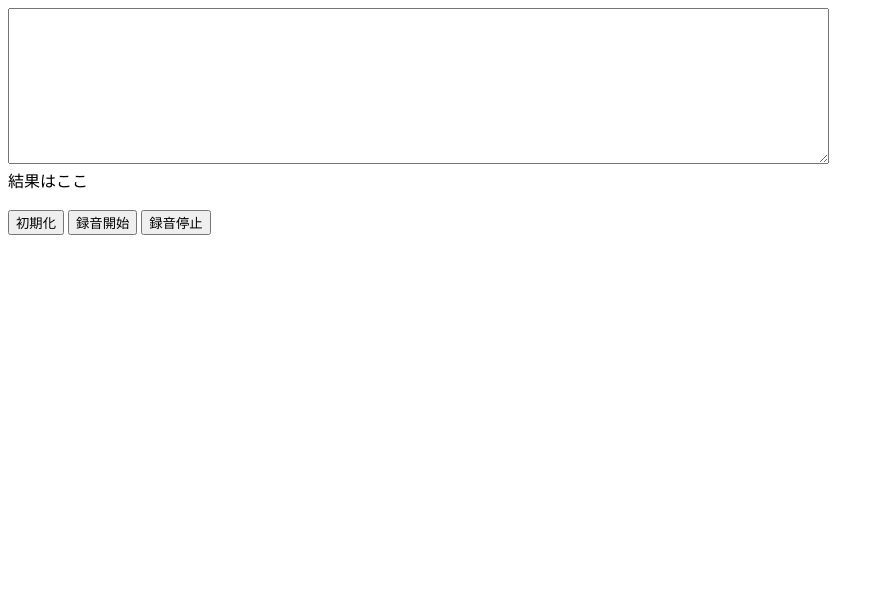
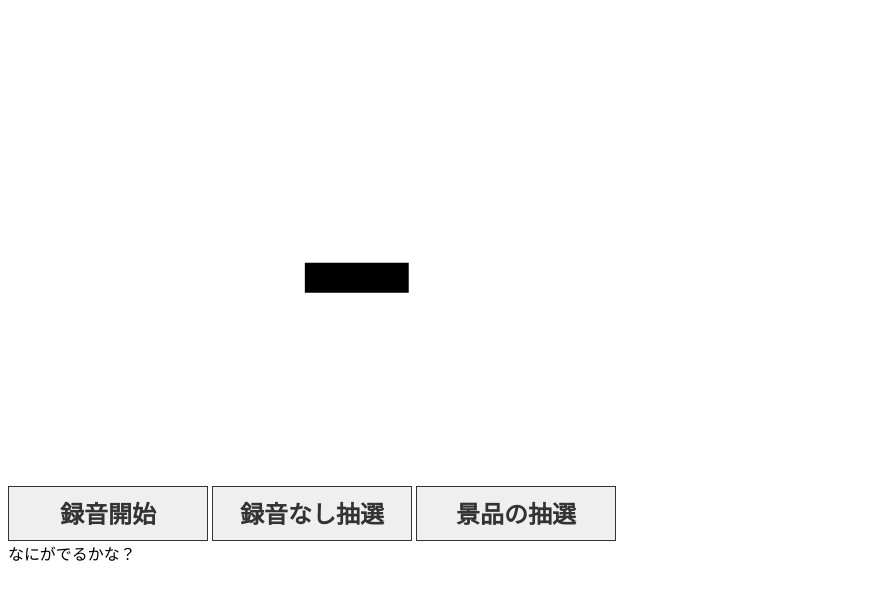
Before and after one commit to coboler/BINGO, a plain HTML site: page HTML5Application/public_html/index.html in a window 1280 px wide. Both pictures are taken after a click on the button "初期化". Shown: the whole page, without its empty margins (0-884 px from the left). Drawn offline with nearby package versions, Linux system fonts and the light colour scheme.

Commit message:
番号抽選を追加　スタイル調整

```diff
--- a/HTML5Application/nbproject/project.xml
+++ b/HTML5Application/nbproject/project.xml
@@ -3,7 +3,7 @@
     <type>org.netbeans.modules.web.clientproject</type>
     <configuration>
         <data xmlns="http://www.netbeans.org/ns/clientside-project/1">
-            <name>HTML5Application</name>
+            <name>BINGOApp</name>
         </data>
     </configuration>
 </project>
--- a/HTML5Application/public_html/index.html
+++ b/HTML5Application/public_html/index.html
@@ -17,54 +17,78 @@ var numbers = [];
 var u = new SpeechSynthesisUtterance();
 u.lang = 'en-US';
 u.rate = 1.2;
-
+var MAX_NUM = 100;
 
 // 録音終了時トリガー
 recognition.addEventListener('result', function(event){
     var text = event.results.item(0).item(0).transcript;
+
     if(text === "スタート"){
-        document.getElementById("result").innerHTML = text;
-            $("#result_text").val(text);
-    }
-    else{
-        document.getElementById("result").innerHTML = text;
-            $("#result_text").val(text);
+        choseNum();
+    }else{
+        speechSynthesis.speak("You should say start");
     }
 }, false);
 
+
+
+
+
 function init(){
-    var i = 1;
-    u.text = i;
-    speechSynthesis.speak(u);
-
     for(var i = 1; i <= 100; i ++ ){
         numbers[i] = i;
-        console.log(numbers[i]);
     }
+    document.getElementById("initbtn").style.display = "none";
 }
 
 // 録音開始
 function record()
 {
     recognition.start();
-}
-
-// 録音開始
-function stop()
-{
     recognition.stop();
 }
 
+function choseNum(){
+    new SpeechSynthesisUtterance("No Programming, No Life");
+    var rnd = Math.floor(Math.random() * numbers.length) + 1;
+    var num = numbers[rnd];
+    document.getElementById("result").innerHTML = num;
+    numbers.splice(rnd,1);
+    u.text = num;
+    speechSynthesis.speak(u);
+}
+
 </script>
+<style>
+  body {
+    font-family:Meiryo;
+  }
+  .display1{
+      font-size: 400px;
+      width:700px;
+      margin-right: auto;
+      margin-left : auto;
+  }
+  .btn{
+    width:200px;
+    font-size:24px;
+    font-weight:bold;
+    text-decoration:none;
+    padding:8px 0 10px;
+    color:#333;
+    border:1px solid #333;
+  }
+</style>
+
 </head>
 
 <body>
-<textarea id="result_text" cols="100" rows="10">
-</textarea>
-    <div id="result">結果はここ</div>
+    <div id="result" class="display1">-</div>
 <br />
-<input type="button" onClick="init()" value="初期化" />
-<input type="button" onClick="record()" value="録音開始" />
-<input type="button" onClick="stop()" value="録音停止" />
+<input id="initbtn" type="button" onClick="init()" value="初期化" class="btn" />
+<input id="recordbtn" type="button" onClick="record()" value="録音開始" class="btn"/>
+<input id="chosebtn" type="button" onClick="choseNum()" value="録音なし抽選" class="btn"/>
+<input id="chosebtn" type="button" onClick="choseNum()" value="景品の抽選" class="btn"/>
+<div id="result" class="display2">なにがでるかな？</div>
 </body>
 </html>
```
Also changed, not shown: docs/index.html (+47 -23 lines).
